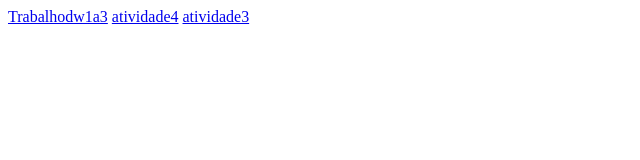
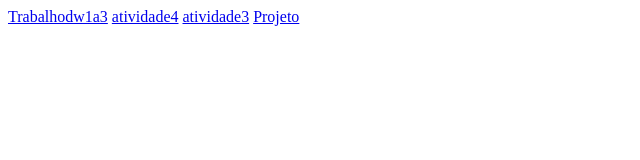
Before and after one commit to GuilhermeTurato/dw1a3, a plain HTML site: page index.html in a window 1280 px wide. Shown: the full height of the page, 0-640 px from the left. Drawn offline with Linux system fonts and the light colour scheme.

Commit message:
Update index.html

```diff
--- a/index.html
+++ b/index.html
@@ -10,6 +10,7 @@
         <a href="atividade/trabalhodev/index.html">Trabalhodw1a3</a>
     <a href="atividade/atividade4">atividade4</a>
      <a href="atividade/atividade.html">atividade3</a>
+    <a href="atividade/projeto%20prevent%20incendio">Projeto</a>
 
 </body>
 </html>
```
